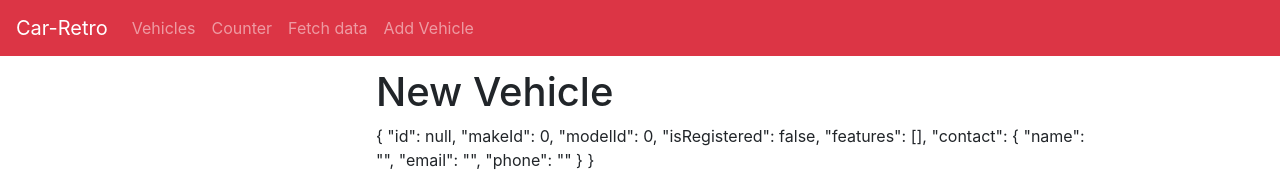
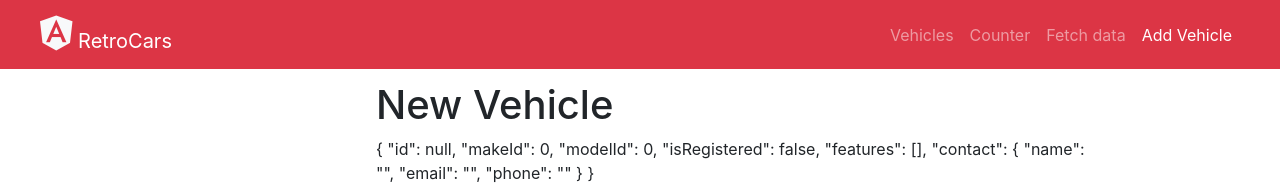
Before and after one commit to dip4k/angular6-dotnet21-app, an Angular app in the folder ClientApp/: page /vehicles/new in a window 1280 px wide. Shown: the top 184 px of the page. Built offline with nearby package versions, Linux system fonts and the light colour scheme; no server answers.

Commit message:
add : font-awesome & edit : navmenu

```diff
--- a/ClientApp/src/app/components/nav-menu/nav-menu.component.html
+++ b/ClientApp/src/app/components/nav-menu/nav-menu.component.html
@@ -1,32 +1,34 @@
-<nav class="navbar navbar-expand-lg navbar-dark bg-danger">
-  <a class="navbar-brand" [routerLink]='["/"]'>Car-Retro</a>
-  <button class="navbar-toggler" type="button" data-toggle="collapse" data-target="#navbarTogglerDemo02" aria-controls="navbarTogglerDemo02" aria-expanded="false" aria-label="Toggle navigation">
+<nav class="navbar navbar-expand-lg navbar-dark bg-danger px-8">
+  <a class="navbar-brand pl-4" [routerLink]='["/"]'>
+    <i class="fab fa-angular text-light fa-2x"></i>
+    <span class="">
+      RetroCars
+    </span>
+  </a>
+  <button class="navbar-toggler" type="button" data-toggle="collapse" data-target="#navbarmenu" aria-controls="navbarmenu" aria-expanded="false" aria-label="Toggle navigation">
     <span class="navbar-toggler-icon"></span>
   </button>
 
-  <div class="collapse navbar-collapse" id="navbarTogglerDemo02" style="border:none;">
-    <ul class="navbar-nav mr-auto mt-2 mt-lg-0">
-      <li class="nav-item">
-        <a class="nav-link" [routerLink]='["/vehicles"]'>
+  <div class="collapse navbar-collapse pr-4" id="navbarmenu">
+    <ul class="navbar-nav ml-auto">
+      <li class="nav-item" [routerLinkActive]="['active']" [routerLinkActiveOptions]="{exact: true}">
+        <a class="nav-link " [routerLink]='["/vehicles"]'>
           Vehicles
         </a>
       </li>
-      <li class="nav-item">
+      <li class="nav-item" [routerLinkActive]="['active']">
         <a class="nav-link" [routerLink]='["/counter"]'>
           Counter
         </a>
       </li>
-      <li class="nav-item">
+      <li class="nav-item" [routerLinkActive]="[ 'active']">
         <a class="nav-link" [routerLink]='["/fetch-data"]'>
           Fetch data
         </a>
       </li>
-      <li class="nav-item">
+      <li class="nav-item" [routerLinkActive]="[ 'active']">
         <a class="nav-link" [routerLink]='["/vehicles/new"]'>Add Vehicle</a>
       </li>
-
-
     </ul>
-
   </div>
 </nav>
--- a/ClientApp/src/app/components/vehicle-list/vehicle-list.component.html
+++ b/ClientApp/src/app/components/vehicle-list/vehicle-list.component.html
@@ -21,14 +21,14 @@
       </tr>
     </thead>
     <tbody>
-      <tr *ngFor="let v of vehicles">
+      <tr *ngFor="let v of vehicles" class="text-center">
         <th scope="row"> {{v.id}} </th>
         <td>{{ v.model.name }}</td>
         <td>{{ v.make.name }}</td>
         <td> {{v.isRegistered?'Yes':'No'}} </td>
         <td>
-          <ul class="list">
-            <li *ngFor="let f of v.features" class="list-item"> {{f.name}} </li>
+          <ul class="list-unstyled">
+            <li *ngFor="let f of v.features" class=""> {{f.name}} </li>
           </ul>
         </td>
         <td> {{v.contact.name}} </td>
--- a/ClientApp/src/index.html
+++ b/ClientApp/src/index.html
@@ -8,7 +8,7 @@
 
   <!-- Bootstrap CSS -->
   <!-- <link rel="stylesheet" href="https://maxcdn.bootstrapcdn.com/bootstrap/4.0.0/css/bootstrap.min.css"> -->
-
+  <link rel="stylesheet" href="https://use.fontawesome.com/releases/v5.0.13/css/all.css" integrity="sha384-DNOHZ68U8hZfKXOrtjWvjxusGo9WQnrNx2sqG0tfsghAvtVlRW3tvkXWZh58N9jp" crossorigin="anonymous">
   <title>Car-Lock</title>
   <base href="/">
 
```
